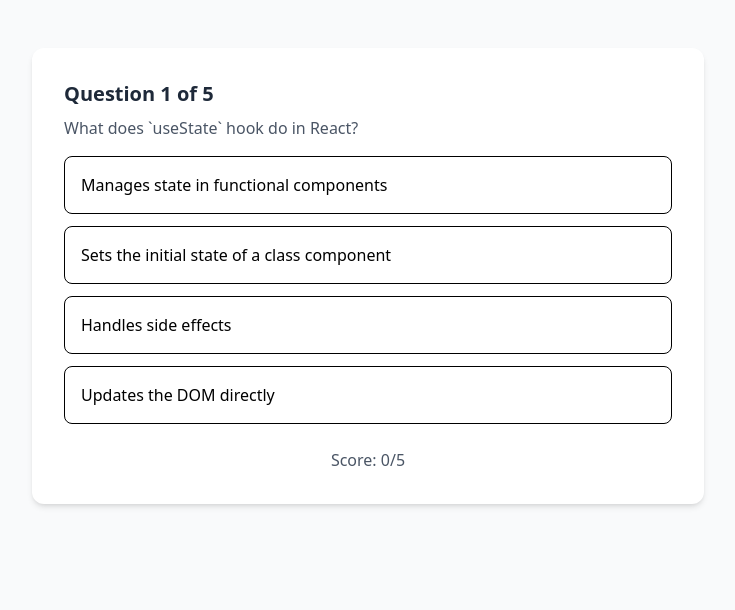
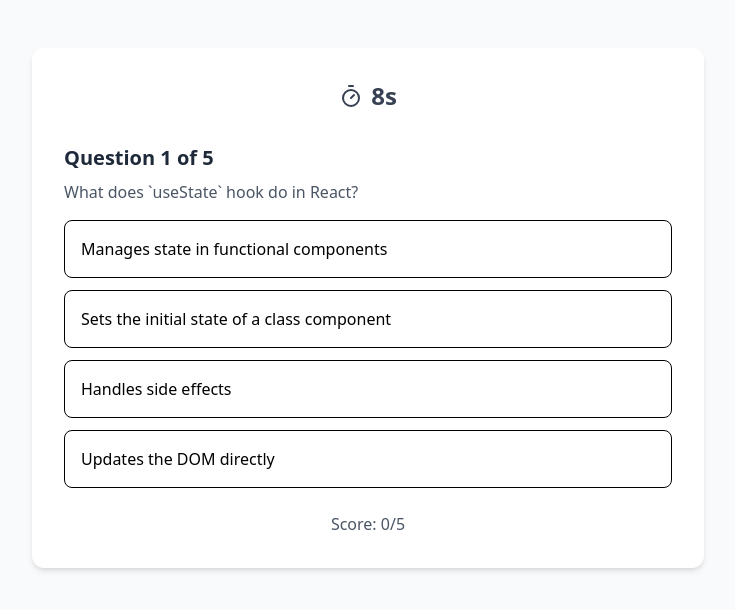
Before and after one commit to aizaz99/quizAppReact, a React (Vite) app: page / in a window 1280 px wide. Both pictures are taken after a click on the button "Start Quiz". Shown: the top 610 px of the page, without its empty margins (272-1007 px from the left). Built offline with nearby package versions, Linux system fonts and the light colour scheme.

Commit message:
Timer Feature under process

```diff
--- a/src/App.tsx
+++ b/src/App.tsx
@@ -1,9 +1,10 @@
-import { useState } from "react"
+import { useEffect, useState } from "react"
 import GameOver from "./components/game-over"
 import QuestionCard from "./components/question-card"
 import StartScreen from "./components/start-screen"
 import type { GameState } from "./types/quiz"
 import { QUESTIONS } from "./data/questions"
+import Timer from "./components/timer"
 
 
 function App() {
@@ -11,9 +12,27 @@ function App() {
   const [selectedAnswer, setSelectedAnswer] = useState<number | null> (null);
   const [currentQuestion, setCurrentQuestion] = useState<number>(0);
     const [score, setScore] = useState<number>(0);
+     const [timerLeft, setTimerLeft] = useState<number>(30);
+
+     useEffect(()=>{
+      let timer: number;
+      if(gameState === "playing" && timerLeft > 0) {
+        timer = setInterval(()=> {
+          setTimerLeft((prev) => prev -1);
+        }, 1000)
+
+      } else if (timerLeft === 0 && gameState === "playing"){
+        setGameState("end")
+
+      }
+       return () => clearInterval(timer);
+
+     }, [timerLeft, gameState])
 
   const handleStart = () => {
     setGameState("playing")
+    setTimerLeft(10);
+    setScore(0);
   }
 
   const handleAnswer = (index:number):void => {
@@ -40,12 +59,13 @@ function App() {
       {gameState === "start" && <StartScreen onStart = {handleStart}/>}
       {gameState === "playing" && (
         <div className="p-8">
+          <Timer timerLeft={timerLeft}/>
         <QuestionCard question={QUESTIONS[currentQuestion]} onAnswerSelect={handleAnswer} selectedAnswer = {selectedAnswer} totalQuestions={QUESTIONS.length} currentQuestion = {currentQuestion}/>
          <div className="mt-6 text-center text-gray-600">
               Score: {score}/{QUESTIONS.length}
             </div>
         </div>)}
-      {gameState === "end" && <GameOver score={score} onRestart={handleStart}/>}
+      {gameState === "end" && <GameOver score={score} totalQuestions={QUESTIONS.length} onRestart={handleStart}/>}
 
       </div>
     </div>
--- a/src/components/timer.tsx
+++ b/src/components/timer.tsx
@@ -1,7 +1,14 @@
-import React from 'react'
+import { TimerIcon } from "lucide-react"
 
-export default function Timer() {
+interface TimerProps {
+    timerLeft:number;
+}
+
+export default function Timer({timerLeft}: TimerProps) {
   return (
-    <div>Timer</div>
+     <div className="flex items-center justify-center space-x-2 text-2xl font-bold text-gray-700 mb-8">
+      <TimerIcon className="w-6 h-6" />
+      <span>{timerLeft}s</span>
+    </div>
   )
 }
```
